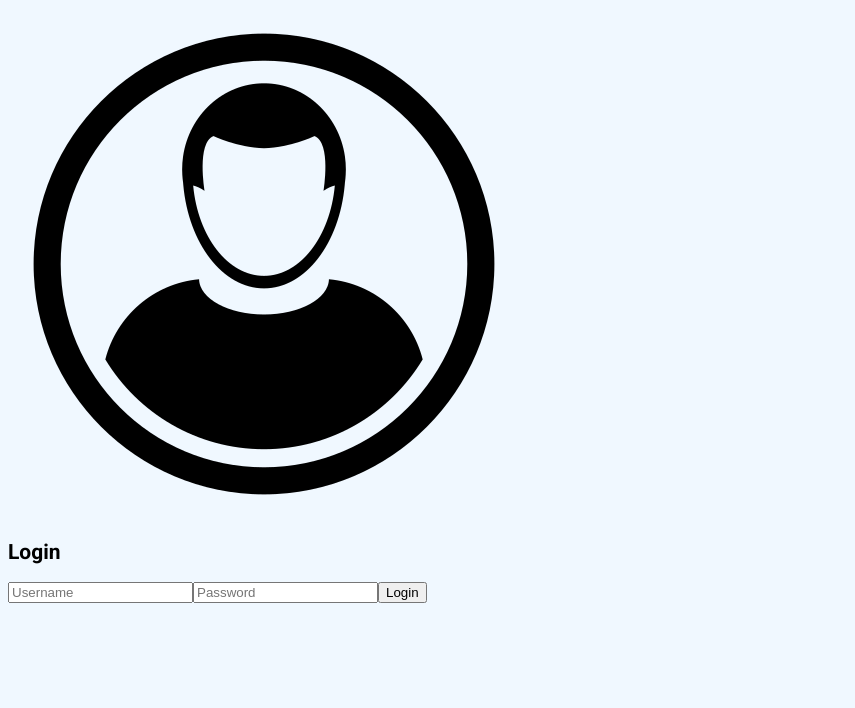
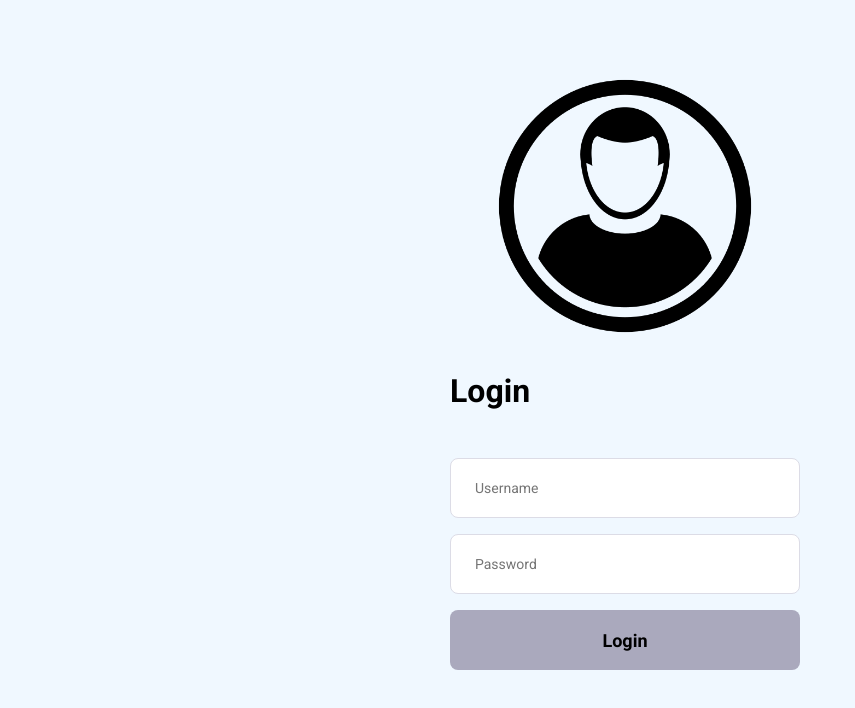
Before and after one commit to Tamiriscoelho/ResenhasFilmeReact, a React (Create React App) app in the folder resenhasfilmesreact/: page / in a window 1280 px wide. Shown: the top 708 px of the page, without its empty margins (0-855 px from the left). Built offline with nearby package versions, Linux system fonts and the light colour scheme.

Commit message:
tela de login concluida

```diff
--- a/resenhasfilmesreact/src/Components/Login/index.js
+++ b/resenhasfilmesreact/src/Components/Login/index.js
@@ -1,5 +1,6 @@
 import React from 'react';
 import './style.css';
+import '../../StyleGlobal.css';
 import loginImage from '../../assets/Login.png';
 
 //Para que esse código  ess componete seja exibido vou alterar o código do App.js
--- a/resenhasfilmesreact/src/Components/Login/style.css
+++ b/resenhasfilmesreact/src/Components/Login/style.css
@@ -0,0 +1,36 @@
+.login-container {
+  width: 100%;
+  max-width: 900px;
+  height: 90vh;
+  margin: 0 auto;
+  display: flex;
+  align-items: center;
+  justify-content: space-evenly;
+}
+
+.login-container section.form{
+  width: 100%;
+  max-width: 350px;
+  margin-right: 30px;
+}
+
+.login-container section.form img{
+  width: 45%;
+  margin-left: auto;
+  margin-right: auto;
+  display: block;
+}
+
+.login-container section.form form{
+  margin-top: 5px;
+}
+
+.login-container section.form form h1{
+  font-size: 32px;
+  margin-bottom: 32px;
+}
+
+#img1 {
+  width: 80%;
+  height: auto;
+}
--- a/resenhasfilmesreact/src/StyleGlobal.css
+++ b/resenhasfilmesreact/src/StyleGlobal.css
@@ -12,3 +12,41 @@ body{
   background-color: aliceblue;
   -webkit-font-smoothing: antialiased;
 }
+
+input, button, textarea{
+  font: 400 14px Roboto, sans-serif;
+}
+
+button {
+  cursor: pointer;
+}
+
+form input{
+  width: 100%;
+  height: 60px;
+  color: #555555;
+  border: 1px solid #DCDCE6;
+  border-radius: 8px;
+  padding: 0 24px;
+  margin-top: 16px;
+}
+
+.button {
+  width: 100%;
+  height: 60px;
+  background: #aaa9bd;
+  border: 0;
+  border-radius: 8px;
+  font-weight: 700;
+  margin-top: 16px;
+  display: inline-block;
+  text-align: center;
+  text-decoration: none;
+  font-size: 18px;
+  line-height: 60px;
+  transition: filter 0.3s;
+}
+
+.button:hover{
+  filter: brightness(80%);
+}
```
